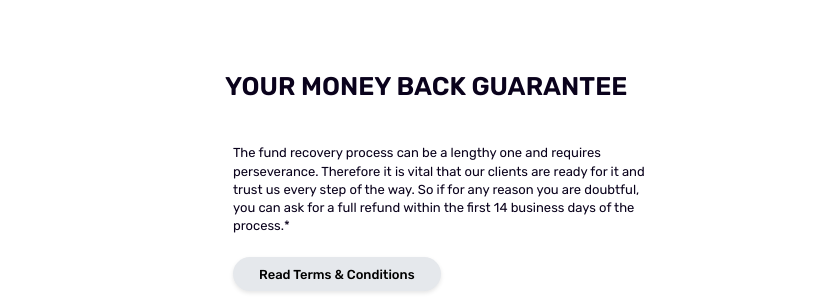
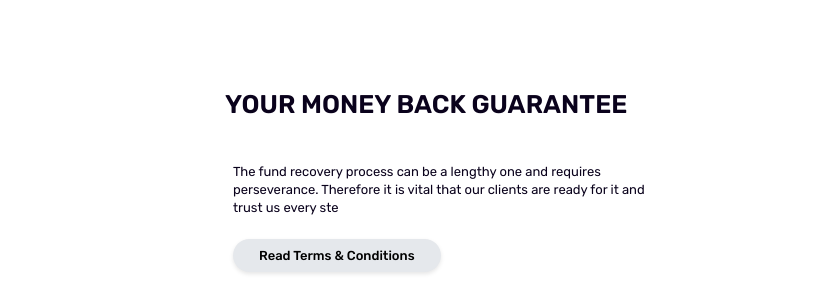
Before and after one commit to avion00/NepalCodeNest, a plain HTML site: page index.html in a window 1280 px wide. Shown: the part 2300-2605 px from the top of the page, 444-1280 px from the left. Drawn offline with Linux system fonts and the light colour scheme.

```diff
--- a/index.html
+++ b/index.html
@@ -351,9 +351,7 @@
               <p class="para">
                 The fund recovery process can be a lengthy one and requires
                 perseverance. Therefore it is vital that our clients are ready
-                for it and trust us every step of the way. So if for any reason
-                you are doubtful, you can ask for a full refund within the first
-                14 business days of the process.*
+                for it and trust us every ste
               </p>
 
               <button type="submit" class="btn">Read Terms & Conditions</button>
```
